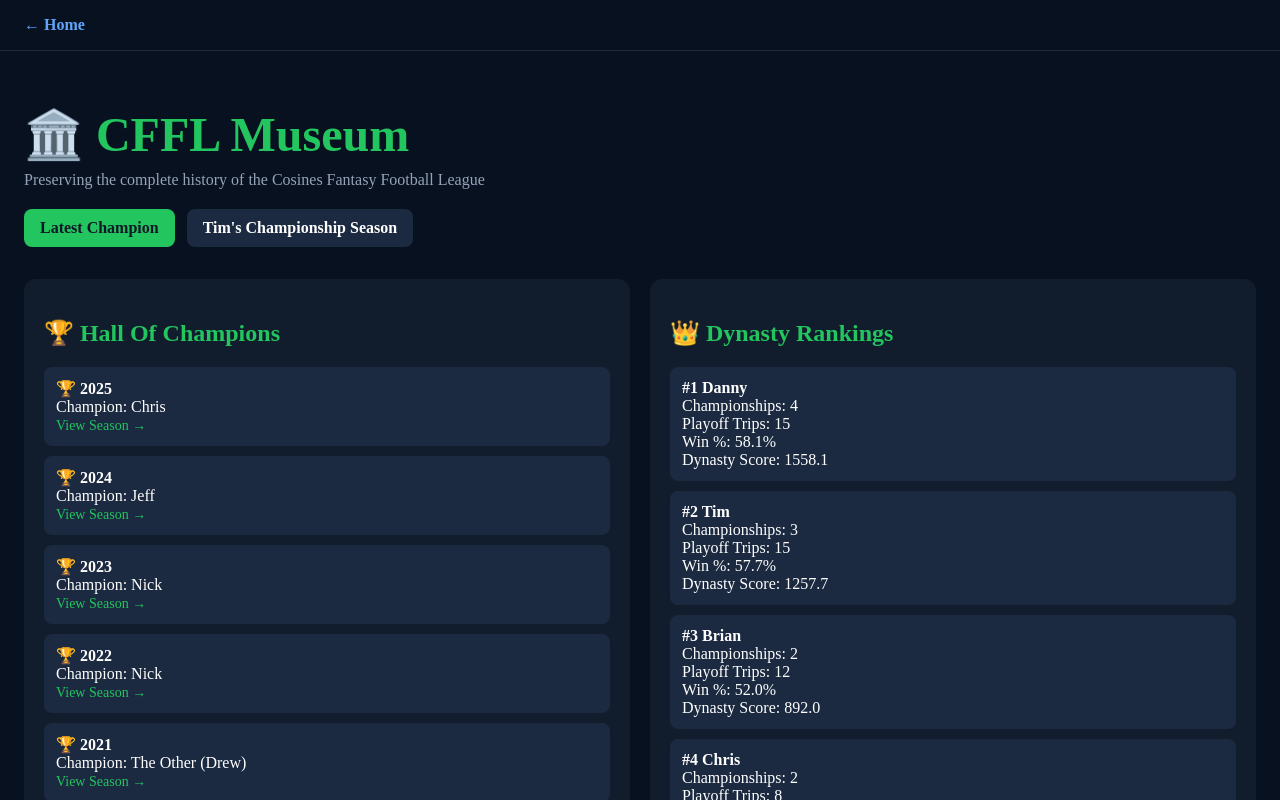
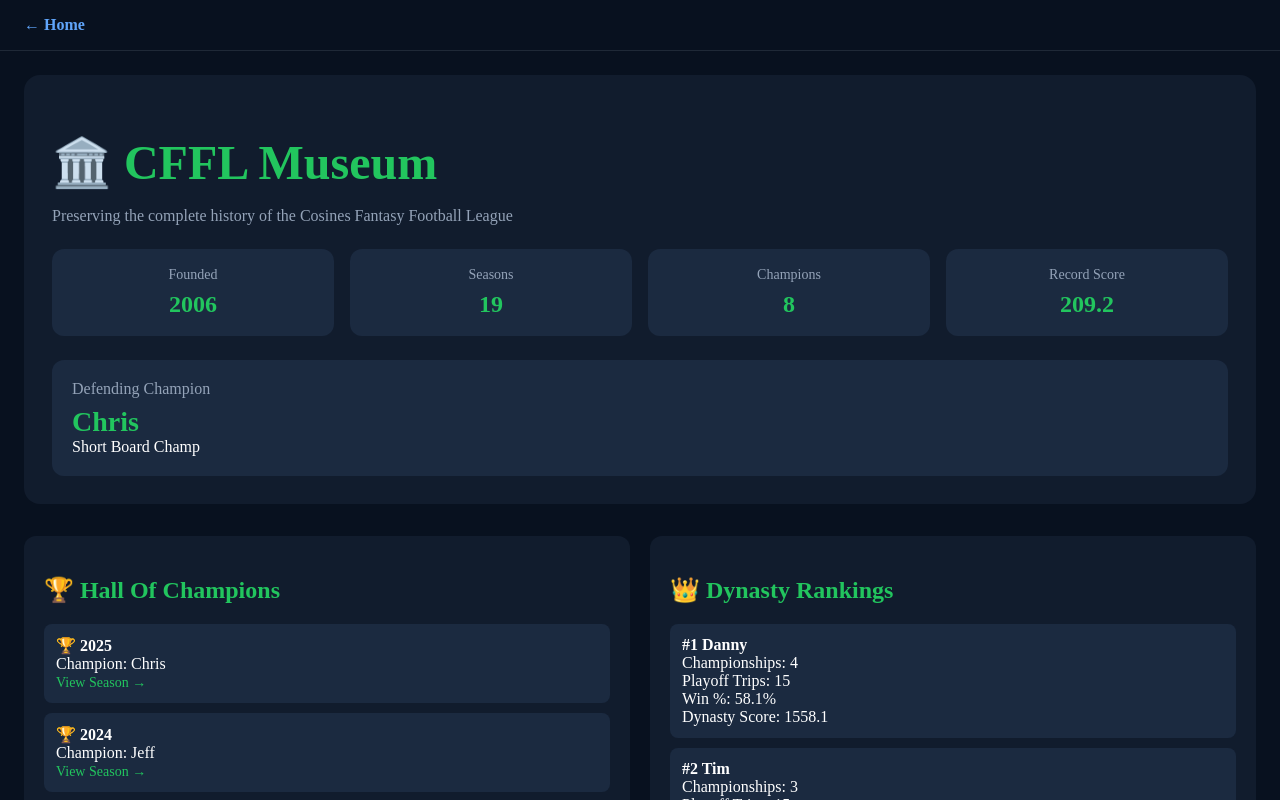
Before and after one commit to timgoodman047/CFFL-NEW, a Next.js app: page /museum in a window 1280 px wide. Shown: the top 800 px of the page. Built offline with nearby package versions, Linux system fonts and the light colour scheme.

Commit message:
Refactor museum page layout and add HeroStat components
Refactor museum page layout and styling to improve presentation and add HeroStat components.

```diff
--- a/src/app/museum/page.tsx
+++ b/src/app/museum/page.tsx
@@ -14,12 +14,19 @@ export default function MuseumPage() {
         padding: "24px",
       }}
     >
-      <div style={{ marginBottom: "32px" }}>
+<div
+  style={{
+    background: "#111c2d",
+    padding: "28px",
+    borderRadius: "16px",
+    marginBottom: "32px",
+  }}
+>
   <h1
     style={{
       color: "#22c55e",
       fontSize: "48px",
-            marginBottom: "8px",
+      marginBottom: "10px",
     }}
   >
     🏛️ CFFL Museum
@@ -28,46 +35,56 @@ export default function MuseumPage() {
   <p
     style={{
       color: "#94a3b8",
-            margin: 0,
+      marginBottom: "24px",
     }}
   >
     Preserving the complete history of the Cosines Fantasy Football League
   </p>
+
   <div
     style={{
-    display: "flex",
-    gap: "12px",
-    marginTop: "20px",
-    flexWrap: "wrap",
+      display: "grid",
+      gridTemplateColumns:
+        "repeat(auto-fit,minmax(180px,1fr))",
+      gap: "16px",
     }}
   >
-  <a
-    href="/season/2025"
+    <HeroStat label="Founded" value="2006" />
+    <HeroStat label="Seasons" value="19" />
+    <HeroStat label="Champions" value="8" />
+    <HeroStat label="Record Score" value="209.2" />
+  </div>
+
+  <div
     style={{
-      background: "#22c55e",
-      color: "#111827",
-      padding: "10px 16px",
-      borderRadius: "8px",
-      fontWeight: "bold",
-      textDecoration: "none",
+      background: "#1b2a40",
+      padding: "20px",
+      borderRadius: "12px",
+      marginTop: "24px",
     }}
   >
-    Latest Champion
-  </a>
-
-  <a
-    href="/season/2019"
+    <div
       style={{
-      background: "#1b2a40",
-      color: "white",
-      padding: "10px 16px",
-      borderRadius: "8px",
-      fontWeight: "bold",
-      textDecoration: "none",
+        color: "#94a3b8",
+        marginBottom: "8px",
       }}
     >
-    Tim's Championship Season
-  </a>
+      Defending Champion
+    </div>
+
+    <div
+      style={{
+        color: "#22c55e",
+        fontSize: "28px",
+        fontWeight: "bold",
+      }}
+    >
+      Chris
+    </div>
+
+    <div>
+      Short Board Champ
+    </div>
   </div>
 </div>
 
@@ -89,3 +106,41 @@ export default function MuseumPage() {
     </main>
   );
 }
+function HeroStat({
+  label,
+  value,
+}: {
+  label: string;
+  value: string;
+}) {
+  return (
+    <div
+      style={{
+        background: "#1b2a40",
+        padding: "18px",
+        borderRadius: "12px",
+        textAlign: "center",
+      }}
+    >
+      <div
+        style={{
+          color: "#94a3b8",
+          fontSize: "14px",
+          marginBottom: "8px",
+        }}
+      >
+        {label}
+      </div>
+
+      <div
+        style={{
+          color: "#22c55e",
+          fontWeight: "bold",
+          fontSize: "24px",
+        }}
+      >
+        {value}
+      </div>
+    </div>
+  );
+}
```
Lines whose indentation alone changed are shown as unchanged.
